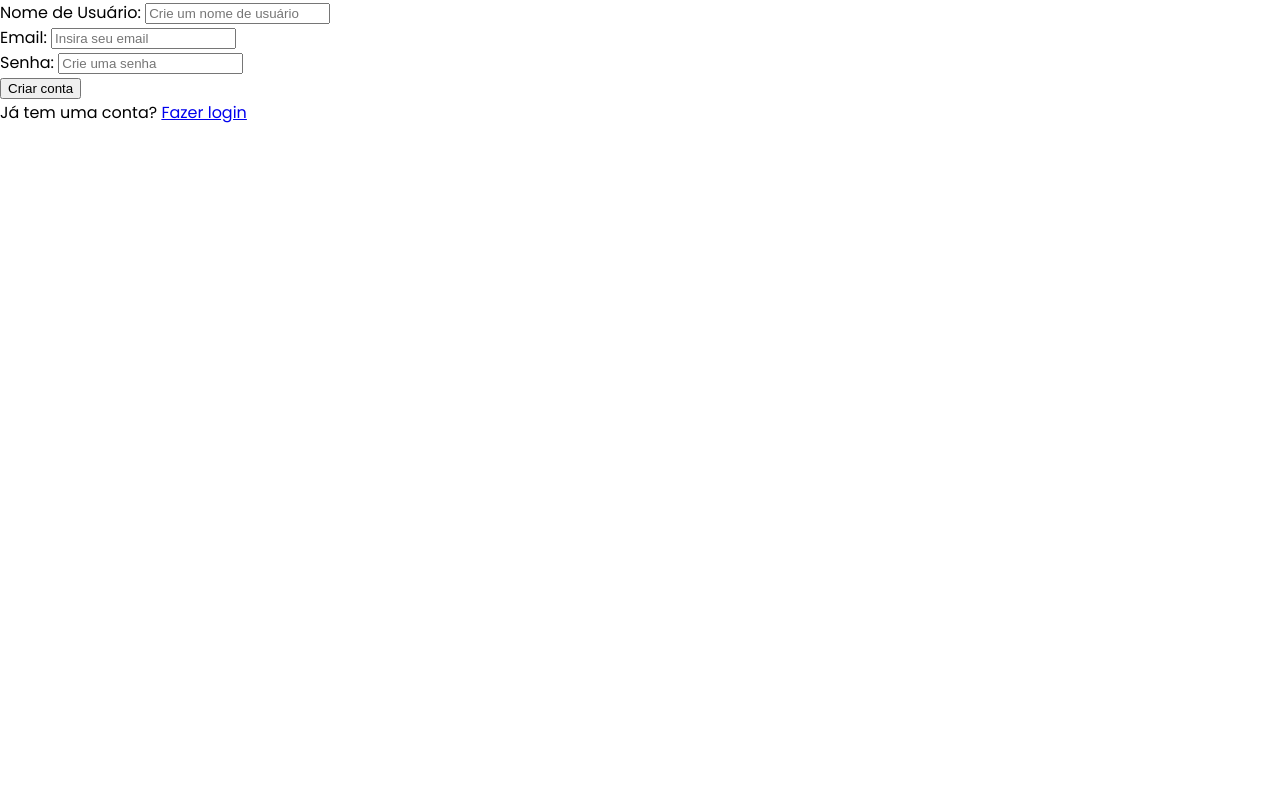
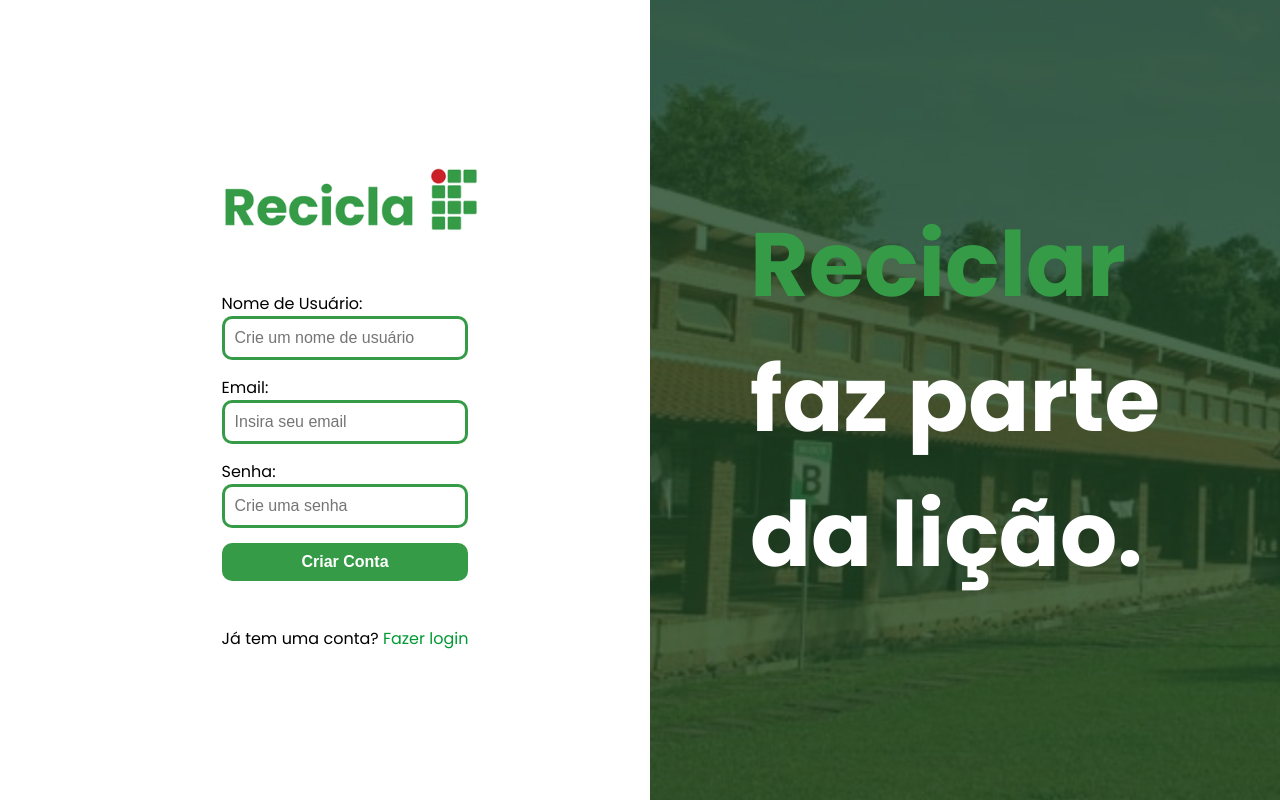
Before and after one commit to Enzolagap/trabalhoEquipe3, a PHP site: page /trabalhoEquipe3-main/formCriarUsuario.php in a window 1280 px wide. Run offline with PHP 8.4, Linux system fonts and the light colour scheme.

Commit message:
Criar Usuário css

```diff
--- a/formCriarUsuario.php
+++ b/formCriarUsuario.php
@@ -38,16 +38,37 @@ if (isset($_POST['botao'])) {
     <link rel="stylesheet" href="style.css">
 </head>
 <body>
-    <form action="formCriarUsuario.php" method="POST" >
-        Nome de Usuário: <input name="nome" type="text" placeholder="Crie um nome de usuário" required>
-        <br>
-        Email: <input name="email" type="email" placeholder="Insira seu email" required>
-        <br>
-        Senha: <input name="senha" type="password" placeholder="Crie uma senha"  required >
-        <br>
-        <input type="submit" name="botao" value="Criar conta">
-        <br>
-       Já tem uma conta? <a href='login.php'>Fazer login</a>
-    </form>
+
+    <div class="container-login">
+        <!-- Formulário -->
+        <div class="form-login">
+
+        <img src='http://localhost/trabalhoEquipe3-main/Imagens/Logo.png' width='300px'>
+
+            <form action="formCriarUsuario.php" method="POST">
+                <br>
+                <label for="nome">Nome de Usuário:</label>
+                <input name="nome" type="text" placeholder="Crie um nome de usuário" required>
+                <label for="email">Email:</label>
+                <input name="email" type="email" placeholder="Insira seu email" required>
+                <label for="senha">Senha:</label>
+                <input name="senha" type="password" placeholder="Crie uma senha" required>
+                <button type="submit">Criar Conta</button>
+                <br>
+                <div class="criar-conta">
+                    Já tem uma conta? <a href='login.php'>Fazer login</a>
+                </div>
+            </form>
+        </div>
+
+        <!-- Imagem e texto -->
+        <div class="image-container">
+            <img src='http://localhost/trabalhoEquipe3-main/Imagens/Background.jpg'>
+            <div class="image-overlay">
+                <h2><span class="highlight">Reciclar</span> faz parte da lição.</h2>
+            </div>
+        </div>
+    </div>
+
 </body>
 </html>
```
Also changed, not shown: style.css (+1 -8 lines).
